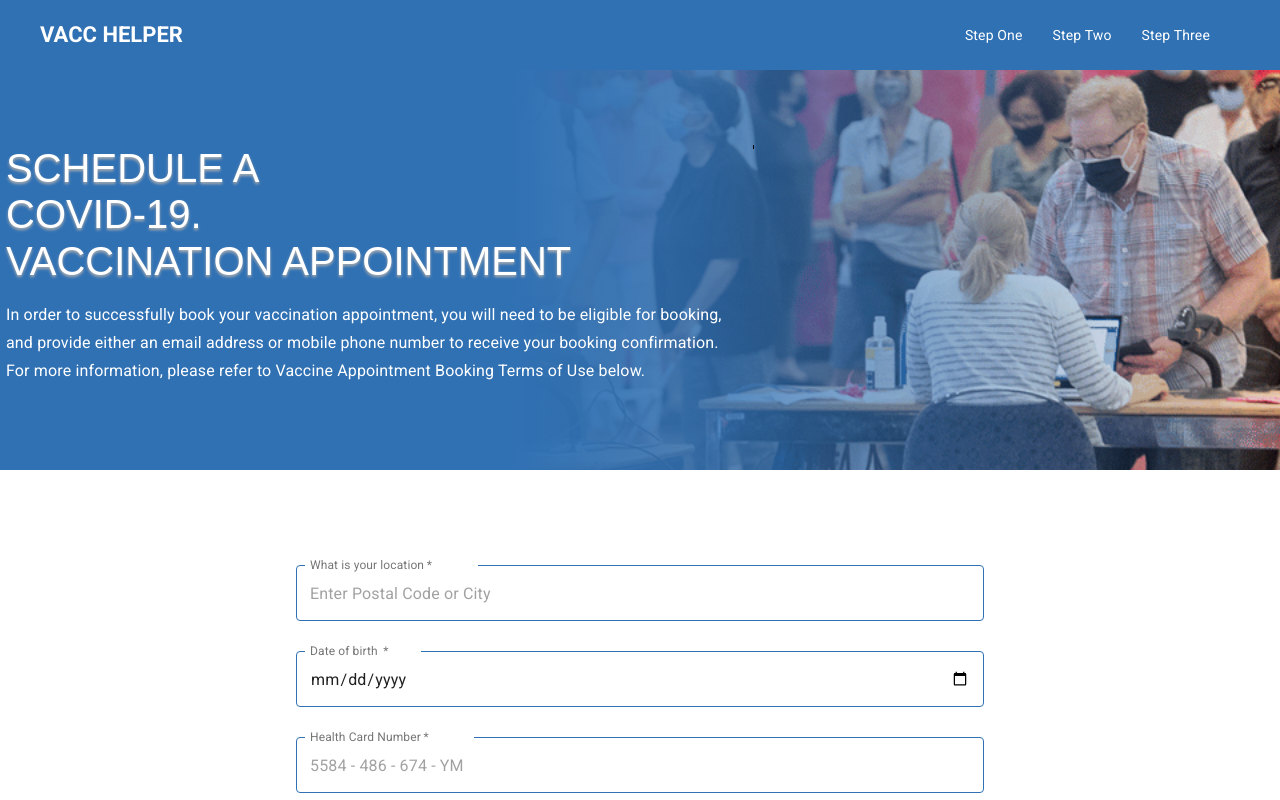
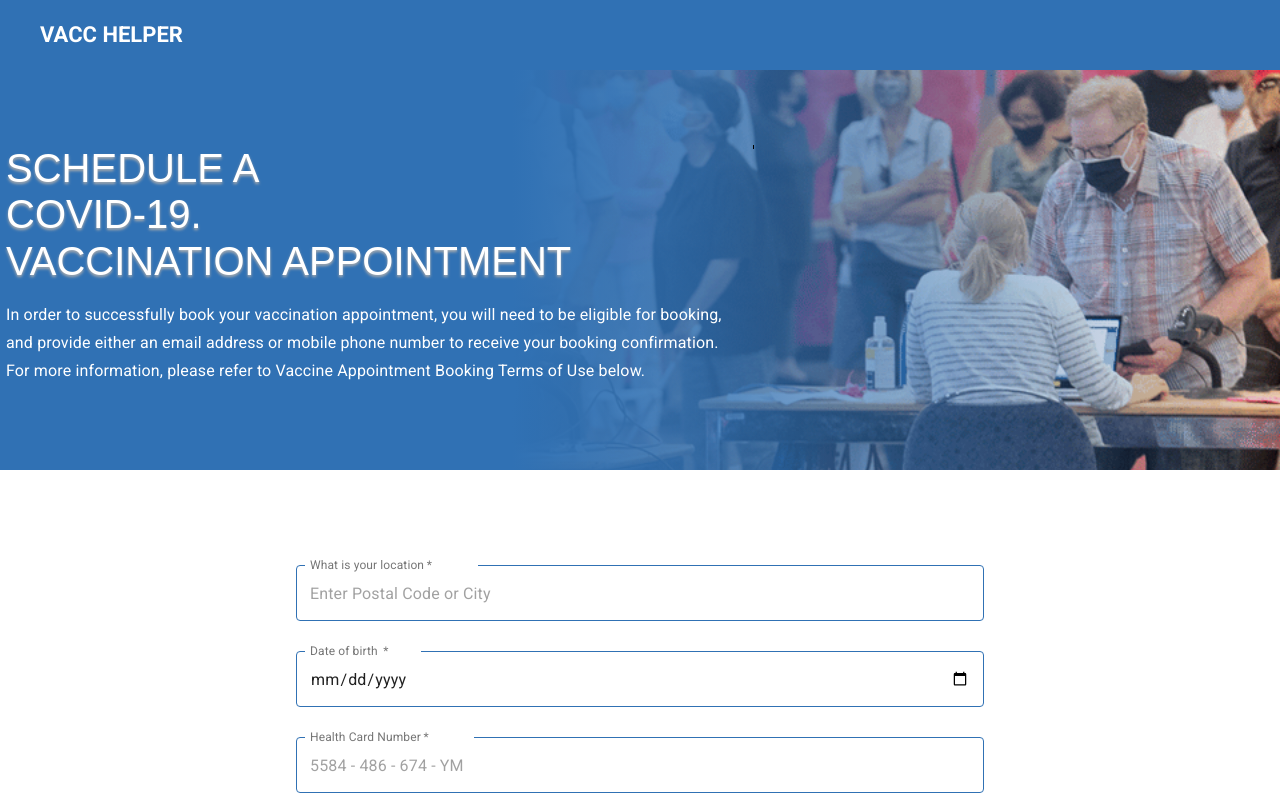
Before and after one commit to oseisaac/3461-project, a React (Create React App) app: page / in a window 1280 px wide. Shown: the top 800 px of the page. Built offline with nearby package versions, Linux system fonts and the light colour scheme.

Commit message:
this build

```diff
--- a/src/components/Header.js
+++ b/src/components/Header.js
@@ -17,18 +17,9 @@ const Header = ({ onStepChange }) => {
     return (
         <AppBar position="static" color="inherit" className={classes.appBar}>
             <Toolbar className={classes.toolbar} disableGutters variant='dense'>
-                <Link href="#" color="primary" underline="none" variant="h5" className={classes.brand}>
+                <Link href="#" onClick={() => onStepChange(1)} color="primary" underline="none" variant="h5" className={classes.brand}>
                     {/* <img src="nereus-assets/img/nereus-light.png" alt="" width="110" /> */}
                     VACC HELPER
-                </Link>
-                <Link href="#" color="textPrimary" variant="body2" className={classes.link}>
-                    Step One
-                </Link>
-                <Link href="#" color="textPrimary" variant="body2" className={classes.link}>
-                    Step Two
-                </Link>
-                <Link href="#" color="textPrimary" variant="body2" className={classes.link}>
-                    Step Three
                 </Link>
                 <IconButton edge="start" color="inherit" aria-label="menu" className={classes.menuButton} onClick={() => toggleDrawer(true)}>
                     <MenuIcon />
@@ -40,29 +31,6 @@ const Header = ({ onStepChange }) => {
                         <Link href="#" color="primary" underline="none" variant="h5" className={classes.linkBrand}>
                             <img src="nereus-assets/img/nereus-light.png" alt="" width="110" />
                         </Link>
-                    </Box>
-                    <List>
-                        <ListItem button key="Step One">
-                            <ListItemIcon className={classes.iconWrapper}>
-                                <LayersIcon className={classes.icon} />
-                            </ListItemIcon>
-                            <ListItemText primary="Step One" />
-                        </ListItem>
-                        <ListItem button key="Step Two">
-                            <ListItemIcon className={classes.iconWrapper}>
-                                <FilterHdrIcon className={classes.icon} />
-                            </ListItemIcon>
-                            <ListItemText primary="Step Two" />
-                        </ListItem>
-                        <ListItem button key="Step Three">
-                            <ListItemIcon className={classes.iconWrapper}>
-                                <DirectionsBusIcon className={classes.icon} />
-                            </ListItemIcon>
-                            <ListItemText primary="Step Three" />
-                        </ListItem>
-                    </List>
-                    <Box mt={1} ml={2} pt={3} border={1} borderBottom={0} borderLeft={0} borderRight={0} borderColor="background.emphasis">
-                        <Button variant="contained" color="secondary" fullWidth>Action</Button>
                     </Box>
                 </div>
             </Drawer>
```
